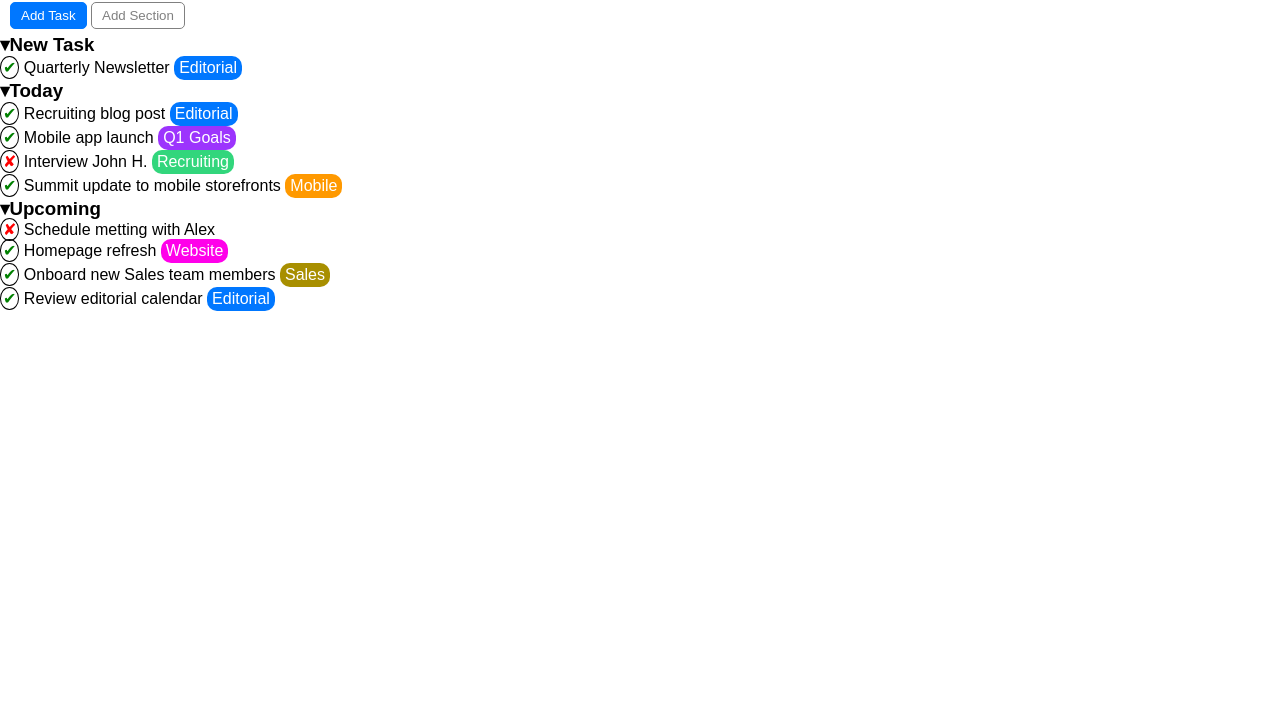
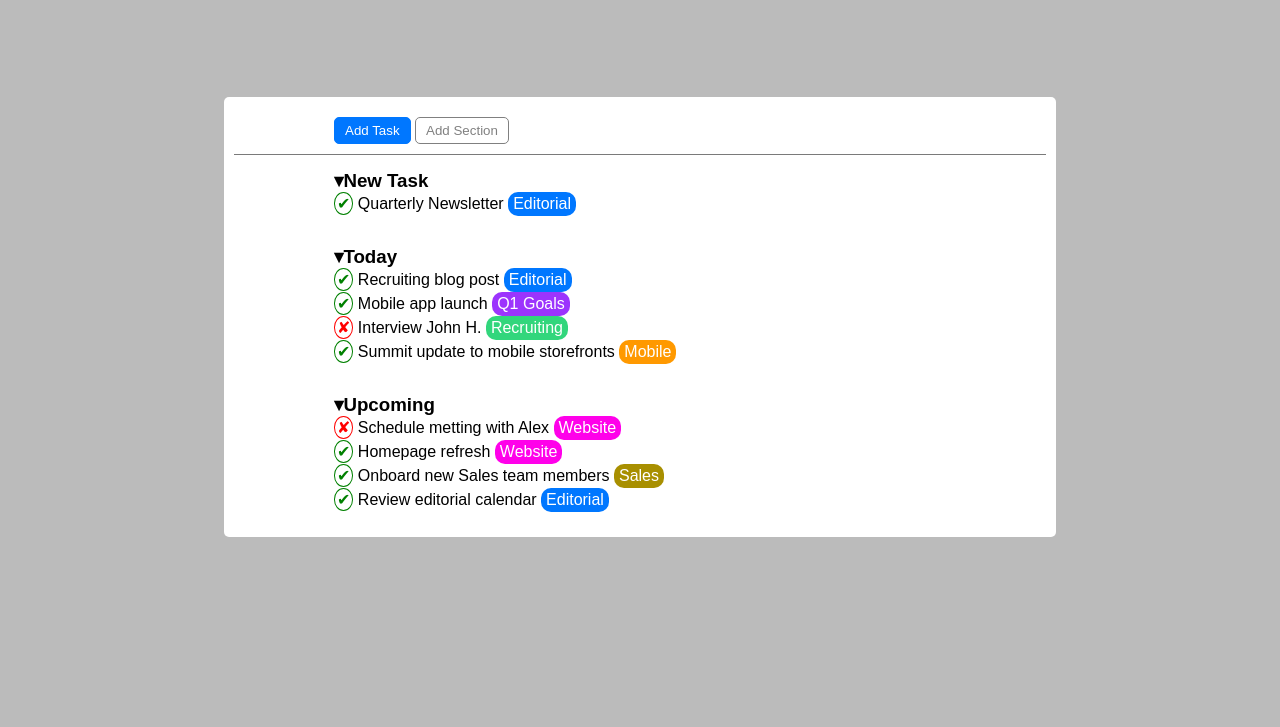
Before and after one commit to Marco-Gagliano/html-css-toboolist, a plain HTML site: page index.html in a window 1280 px wide. Shown: the part 73-800 px from the top of the page. Drawn offline with Linux system fonts and the light colour scheme.

Commit message:
ultimazione-correzione-fine-esercizio

```diff
--- a/css/style.css
+++ b/css/style.css
@@ -8,21 +8,7 @@
 
 body {
   font-family: Arial, Helvetica, sans-serif;
-  background-color: rgb(#7a7a7a);
-}
-
-.symbol-1 {
-  padding: 5px;
-  color: rgb(9, 204, 51);;
-  border: 1px solid rgb(9, 204, 51);
-  border-radius: 50%;
-}
-
-.symbol-2 {
-  padding: 5px;
-  color: rgb(241, 1, 1);
-  border: 1px solid rgb(241, 1, 1);
-  border-radius: 50%;
+  background-color: #bbbbbb;
 }
 
 ul {
@@ -33,11 +19,12 @@ h3::before {
   content: '\25BE';
 }
 
+
 /*HEADER*/
 
 header {
   background-color: white;
-  padding: 10px 20px
+  padding: 10px 50px
 }
 
 .header-logo {
@@ -54,16 +41,36 @@ header {
 /*MAIN*/
 
 main {
-  padding-left: 0px;
+  padding-top: 100px;
 }
 
+.container {
+  width: 65%;
+  min-width: 600px;
+  padding: 10px;
+  margin: auto;
+  background-color: white;
+  border-radius: 5px;
+}
+
+.main-task {
+  padding: 15px 100px;
+
+}
+
+
+/*MAIN - BUTTON TASK*/
+
+.button-task {
+  padding: 10px 100px;
+  border-bottom: 1px solid #7a7a7a
+}
 
 .tasks {
   padding: 5px 10px;
   border-radius: 5px;
   border: none;
 }
-
 
 .task1 {
   color: white;
@@ -77,35 +84,35 @@ main {
   border: 1px solid grey;
 }
 
-
 /*MAIN - CHECK/DENIED*/
 
-.circle {
-  border: 1px solid;
-  border-radius: 50%;
-  padding: 2px;
-
-}
 .circle.done::before {
   content: '\2714';
   color: green;
-  border-color: green;
+  border: 1px solid green;
+  border-radius: 50%;
+  padding: 2px;
 }
 
 .circle.undone::before {
   content: '\2718';
   color: red;
-  border-color: green;
+  border: 1px solid red;
+  border-radius: 50%;
+  padding: 2px;
 }
 
 
 /*MAIN - COLOR TAG*/
 
 .tag {
+  display: inline-block;
+  width: auto;
   padding: 3px 5px;
+  box-sizing: border-box;
+  border: 0px solid lightgrey;
   color: white;
   border-radius: 10px;
-  display: inline-block;
 }
 
 .editorial {
--- a/index.html
+++ b/index.html
@@ -7,6 +7,7 @@
   <link rel="stylesheet" href="css/style.css">
   <title>Toboolist</title>
 </head>
+
 <body>
 
   <header>
@@ -15,18 +16,13 @@
   </header>
 
   <main>
-
-    <div class="main-content">
-      <div>
-      <div class="tasks">
-        <button class="tasks task1"><span>Add Task</span></button>
-        <button class="tasks task2"><span>Add Section</span></button>
-      </div>
-      </div>
+    <div class="container">
+      <div class="button-task">
+          <button class="tasks task1"><span>Add Task</span></button>
+          <button class="tasks task2"><span>Add Section</span></button>
       </div>
 
       <div class="main-task">
-      <div>
         <ul>
           <li>
             <h3>New Task</h3>
@@ -79,6 +75,7 @@
               <li>
                 <span class="circle undone"></span>
                 Schedule metting with Alex
+                <span class="tag website">Website</span>
               </li>
               <li>
                 <span class="circle done"></span>
@@ -103,6 +100,5 @@
 
   </main>
 
-
 </body>
 </html
```
